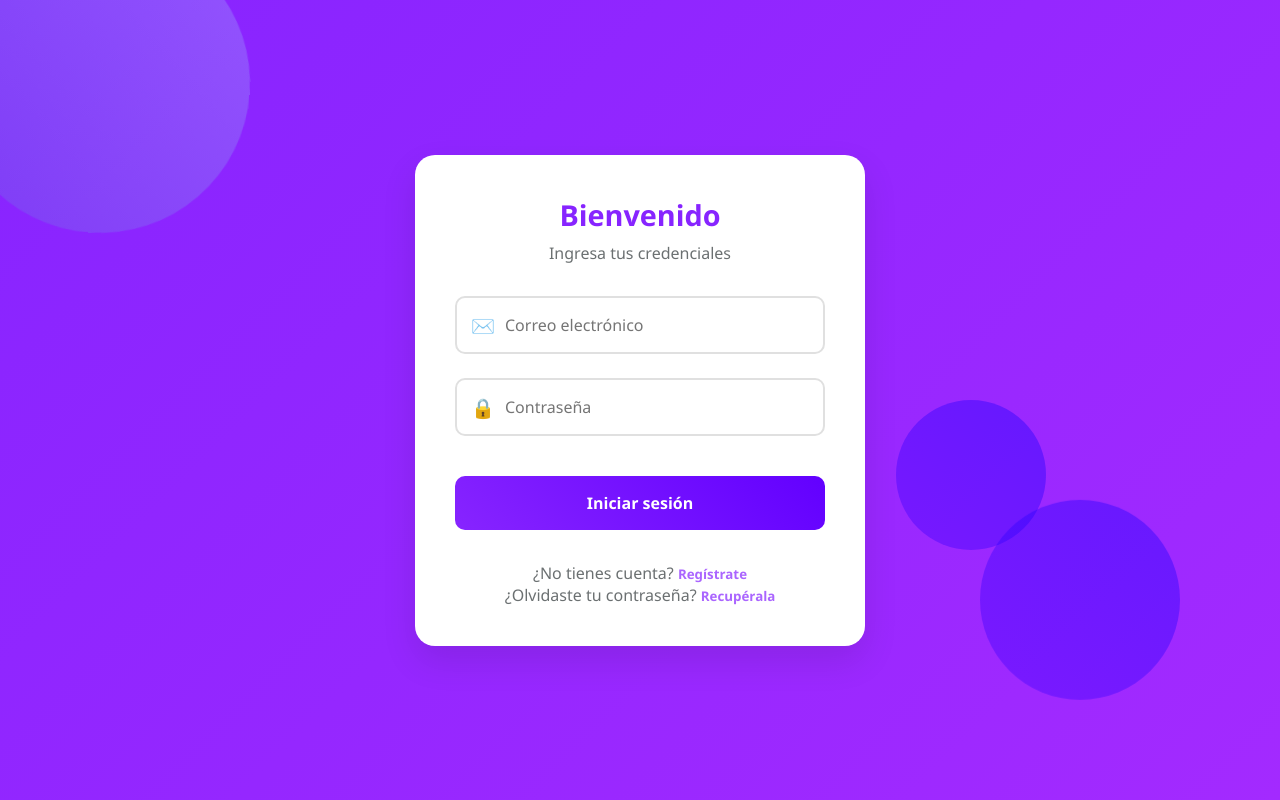
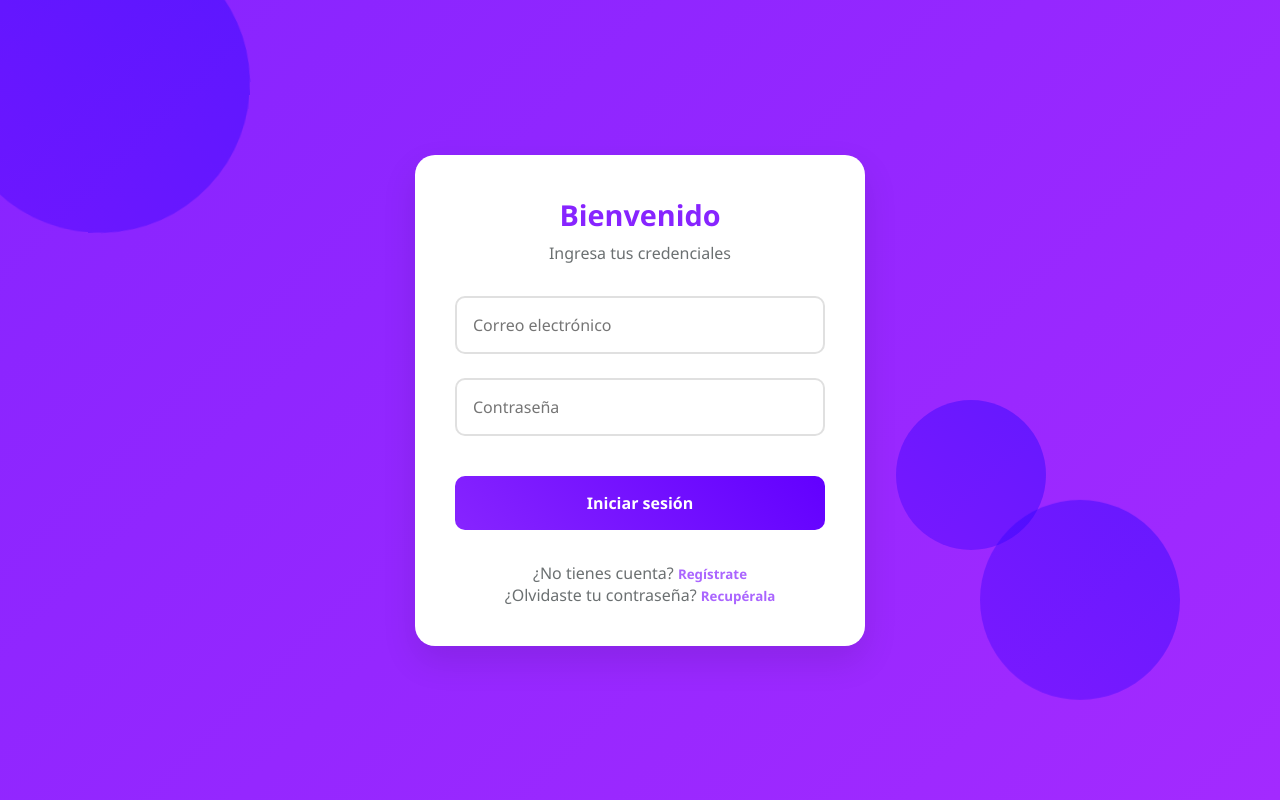
Before and after one commit to NahtanDevFS/votacion_app, a Next.js app: page /login in a window 1280 px wide. Built offline with nearby package versions, Linux system fonts and the light colour scheme; no server answers.

Commit message:
fix: errores menores

```diff
--- a/app/login/Login.css
+++ b/app/login/Login.css
@@ -148,9 +148,19 @@
   margin-bottom: 1.5rem;
 }
 
+/*
 .input-group input {
   width: 100%;
   padding: 1rem 1rem 1rem 3rem;
+  border: 2px solid #e0e0e0;
+  border-radius: 10px;
+  font-size: 1rem;
+  transition: all 0.3s ease;
+}
+*/
+.input-group input {
+  width: 100%;
+  padding: 1rem 1rem 1rem 1rem;
   border: 2px solid #e0e0e0;
   border-radius: 10px;
   font-size: 1rem;
@@ -231,16 +241,3 @@
   color: var(--secondary);
   text-decoration: underline;
 }
-
-/* Efectos específicos por modo */
-.auth-container.login .shape1 {
-  background: linear-gradient(45deg, #6c5ce7, #a29bfe);
-}
-
-.auth-container.register .shape1 {
-  background: linear-gradient(45deg, #00b894, #55efc4);
-}
-
-.auth-container.forgot .shape1 {
-  background: linear-gradient(45deg, #fd79a8, #ff7675);
-}
--- a/app/login/page.tsx
+++ b/app/login/page.tsx
@@ -120,7 +120,7 @@ export default function AuthPage() {
     changeMode("login", /* clearSuccess= */ false);
   };
 
-  // ─── RECUPERAR CONTRASEÑA ─────────────────────────────────────────────────
+  // RECUPERAR CONTRASEÑA
   const handleForgotPassword = async (e: React.FormEvent) => {
     e.preventDefault();
     setError("");
@@ -165,7 +165,8 @@ export default function AuthPage() {
               <p>
                 {mode === "login" && "Ingresa tus credenciales"}
                 {mode === "register" && "Completa tus datos"}
-                {mode === "forgot" && "Recibe un correo para restablecer"}
+                {mode === "forgot" &&
+                  "Recibe un correo para restablecer tu contraseña"}
               </p>
             </div>
 
@@ -191,7 +192,7 @@ export default function AuthPage() {
                       onChange={(e) => setName(e.target.value)}
                       required
                     />
-                    <span className="input-icon">👤</span>
+                    <span className="input-icon"></span>
                   </div>
                   <div className="input-group">
                     <input
@@ -200,7 +201,7 @@ export default function AuthPage() {
                       value={lastName}
                       onChange={(e) => setLastName(e.target.value)}
                     />
-                    <span className="input-icon">👥</span>
+                    <span className="input-icon"></span>
                   </div>
                 </>
               )}
@@ -213,7 +214,7 @@ export default function AuthPage() {
                   onChange={(e) => setEmail(e.target.value)}
                   required
                 />
-                <span className="input-icon">✉️</span>
+                <span className="input-icon"></span>
               </div>
 
               {(mode === "login" || mode === "register") && (
@@ -228,7 +229,7 @@ export default function AuthPage() {
                     required
                     minLength={6}
                   />
-                  <span className="input-icon">🔒</span>
+                  <span className="input-icon"></span>
                 </div>
               )}
 
--- a/app/reset-password/reset_password.css
+++ b/app/reset-password/reset_password.css
@@ -25,7 +25,7 @@
   justify-content: center;
   align-items: center;
   min-height: 100vh;
-  background-color: var(--light);
+  background: linear-gradient(135deg, #8724ff, #a32aff);
   position: relative;
   overflow: hidden;
 }
@@ -158,7 +158,7 @@
 
 .input-group input {
   width: 100%;
-  padding: 1rem 1rem 1rem 3rem;
+  padding: 1rem 1rem 1rem 1rem;
   border: 2px solid #e0e0e0;
   border-radius: 10px;
   font-size: 1rem;
```
